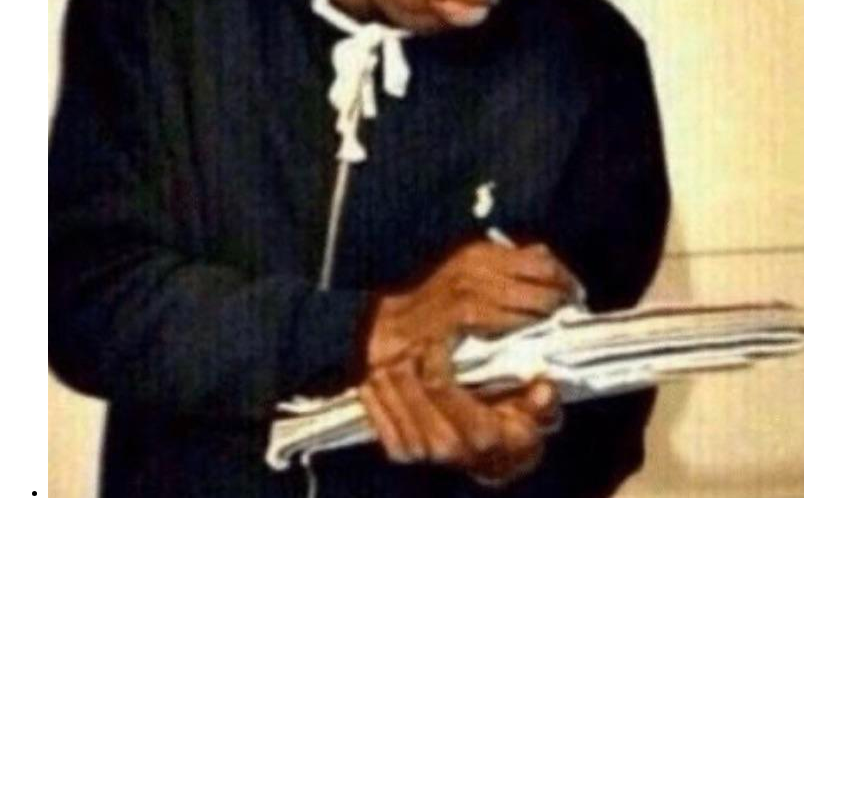
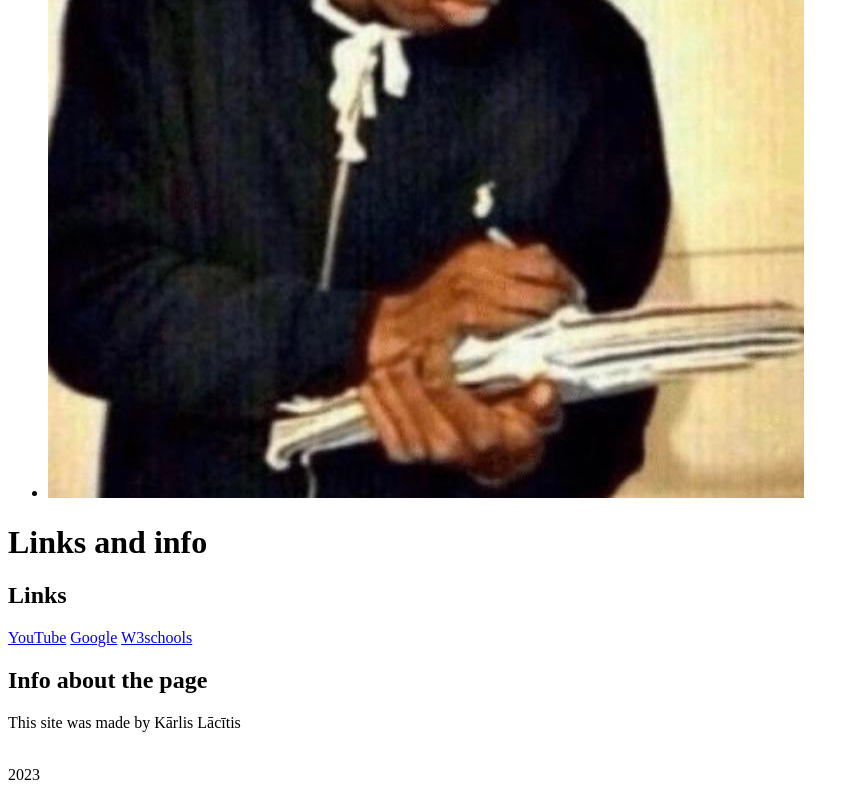
Before and after one commit to sadsewd/HTML_Assignment, a plain HTML site: page index.html in a window 1280 px wide. Shown: the part 2872-3672 px from the top of the page, without its empty margins (0-859 px from the left). Before the commit the page ends 3390 px from the top, so only its background shows below. Drawn offline with Linux system fonts and the light colour scheme.

Commit message:
Added footer which contains links and sone other info

```diff
--- a/index.html
+++ b/index.html
@@ -48,5 +48,15 @@
         </article>
         <section></section>
     </main>
+    <footer>
+        <h1>Links and info</h1>
+        <h2>Links</h2>
+        <a href="https://www.youtube.com">YouTube</a>
+        <a href="https://www.google.com">Google</a>
+        <a href="https://www.w3schools.com">W3schools</a>
+        <h2>Info about the page</h2>
+        <p>This site was made by Kārlis Lācītis</p>
+        <p><br/>2023</p>
+    </footer>
 </body>
 </html>
```
